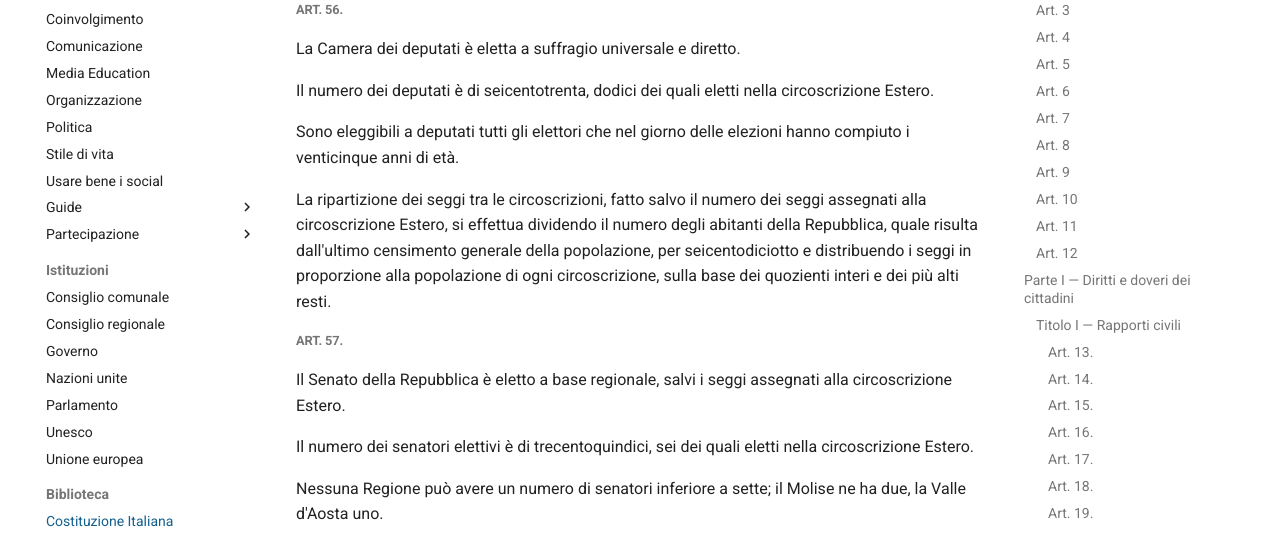
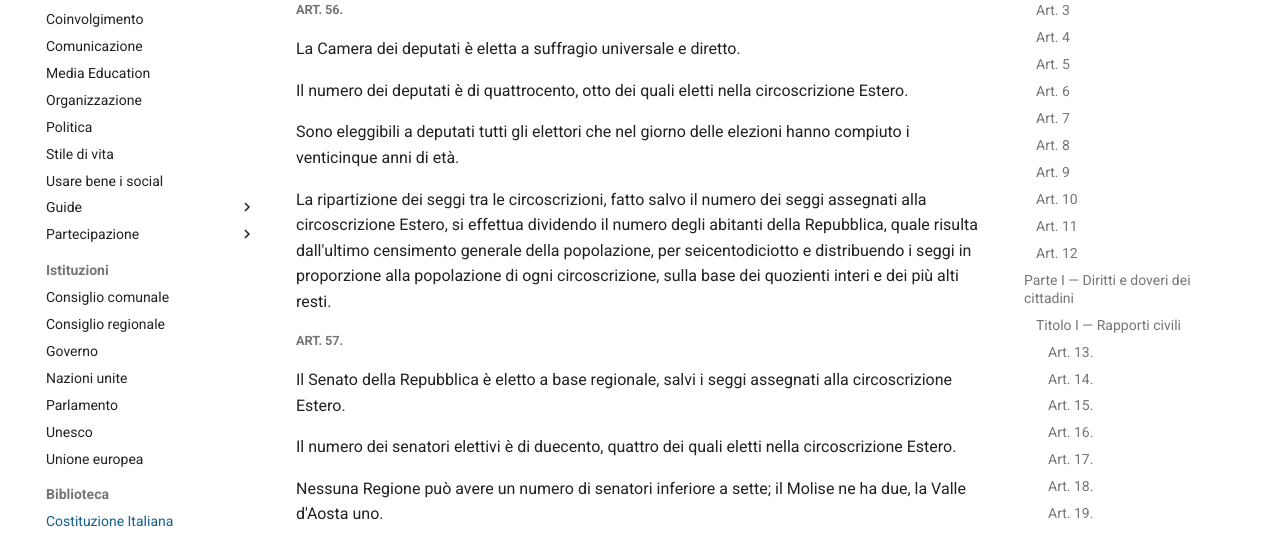
Before and after one commit to 2050x/2050x.github.io, an MkDocs documentation site: the page built from docs/scuola/biblioteca/costituzione-italiana.md, in a window 1280 px wide and 900 px high, scrolled down 11356 px. Shown: the part 179-712 px from the top of the window. Built offline with MkDocs 1.6.1 and Material for MkDocs 9.7.7, drawn with Linux system fonts in a browser that asks for light colours; emoji names are drawn with the system emoji font; comment, search, counter and statistics services are not loaded.

Commit message:
costituzione riduzione parlamantari

```diff
--- a/docs/scuola/biblioteca/costituzione-italiana.md
+++ b/docs/scuola/biblioteca/costituzione-italiana.md
@@ -411,7 +411,7 @@ Il Parlamento si riunisce in seduta comune dei membri delle due Camere nei soli
 
 La Camera dei deputati è eletta a suffragio universale e diretto.
 
-Il numero dei deputati è di seicentotrenta, dodici dei quali eletti nella circoscrizione Estero.
+Il numero dei deputati è di quattrocento, otto dei quali eletti nella circoscrizione Estero.
 
 Sono eleggibili a deputati tutti gli elettori che nel giorno delle elezioni hanno compiuto i venticinque anni di età.
 
@@ -421,7 +421,7 @@ La ripartizione dei seggi tra le circoscrizioni, fatto salvo il numero dei seggi
 
 Il Senato della Repubblica è eletto a base regionale, salvi i seggi assegnati alla circoscrizione Estero.
 
-Il numero dei senatori elettivi è di trecentoquindici, sei dei quali eletti nella circoscrizione Estero.
+Il numero dei senatori elettivi è di duecento, quattro dei quali eletti nella circoscrizione Estero.
 
 Nessuna Regione può avere un numero di senatori inferiore a sette; il Molise ne ha due, la Valle d'Aosta uno.
 
```
